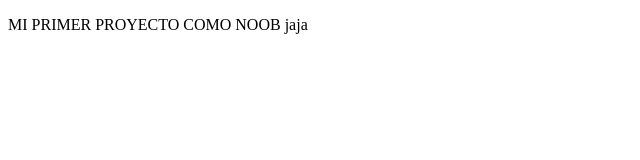
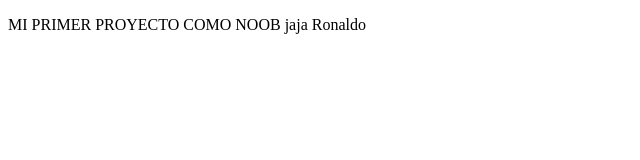
Before and after one commit to RonyAlm/mi-proyecto, a plain HTML site: page index.html in a window 1280 px wide. Shown: the full height of the page, 0-640 px from the left. Drawn offline with Linux system fonts and the light colour scheme.

Commit message:
holllaaa

```diff
--- a/index.html
+++ b/index.html
@@ -7,6 +7,7 @@
   <body>
     <p>
       MI PRIMER PROYECTO COMO NOOB jaja
+      Ronaldo
     </p>
   </body>
 </html>
```
